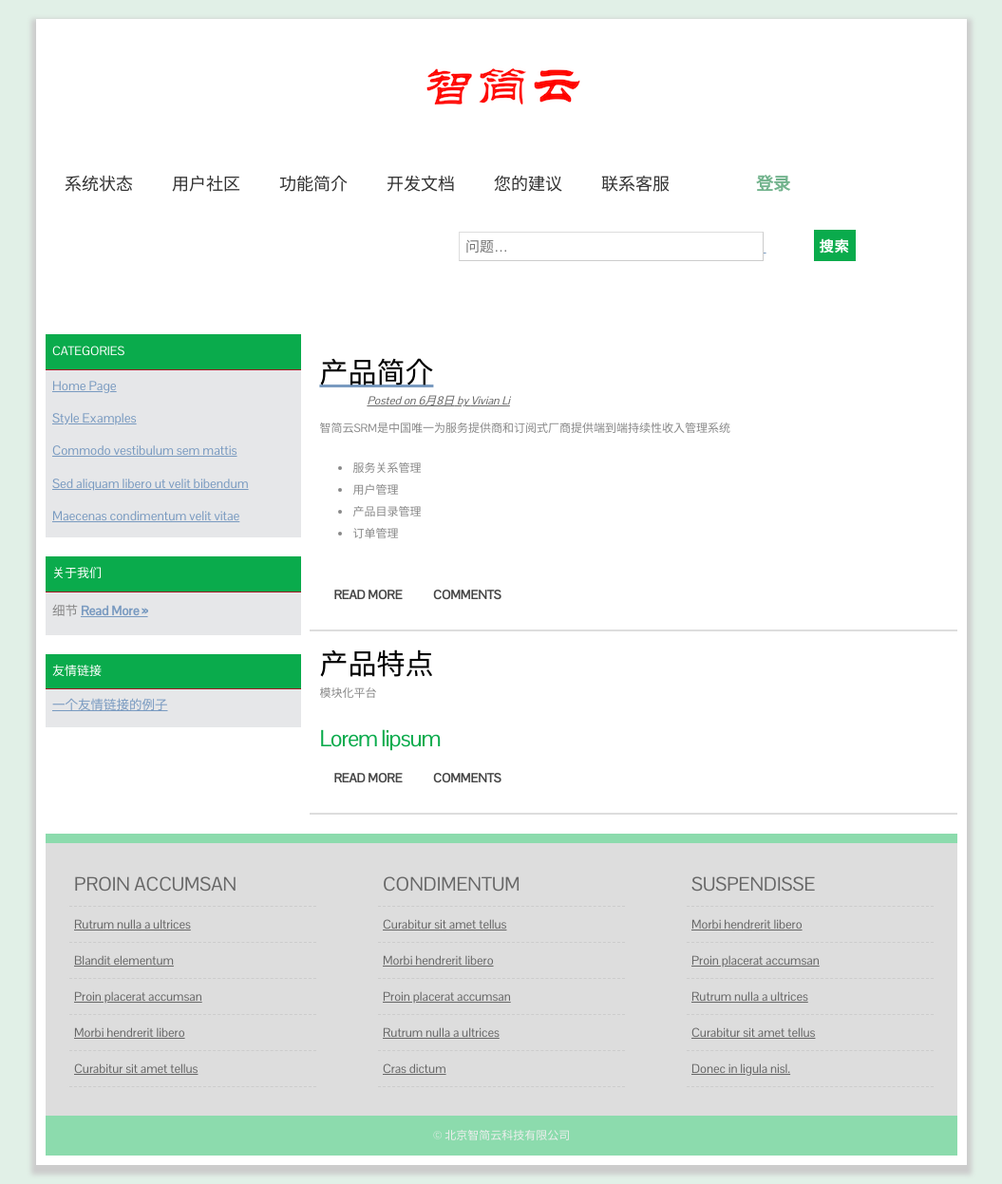
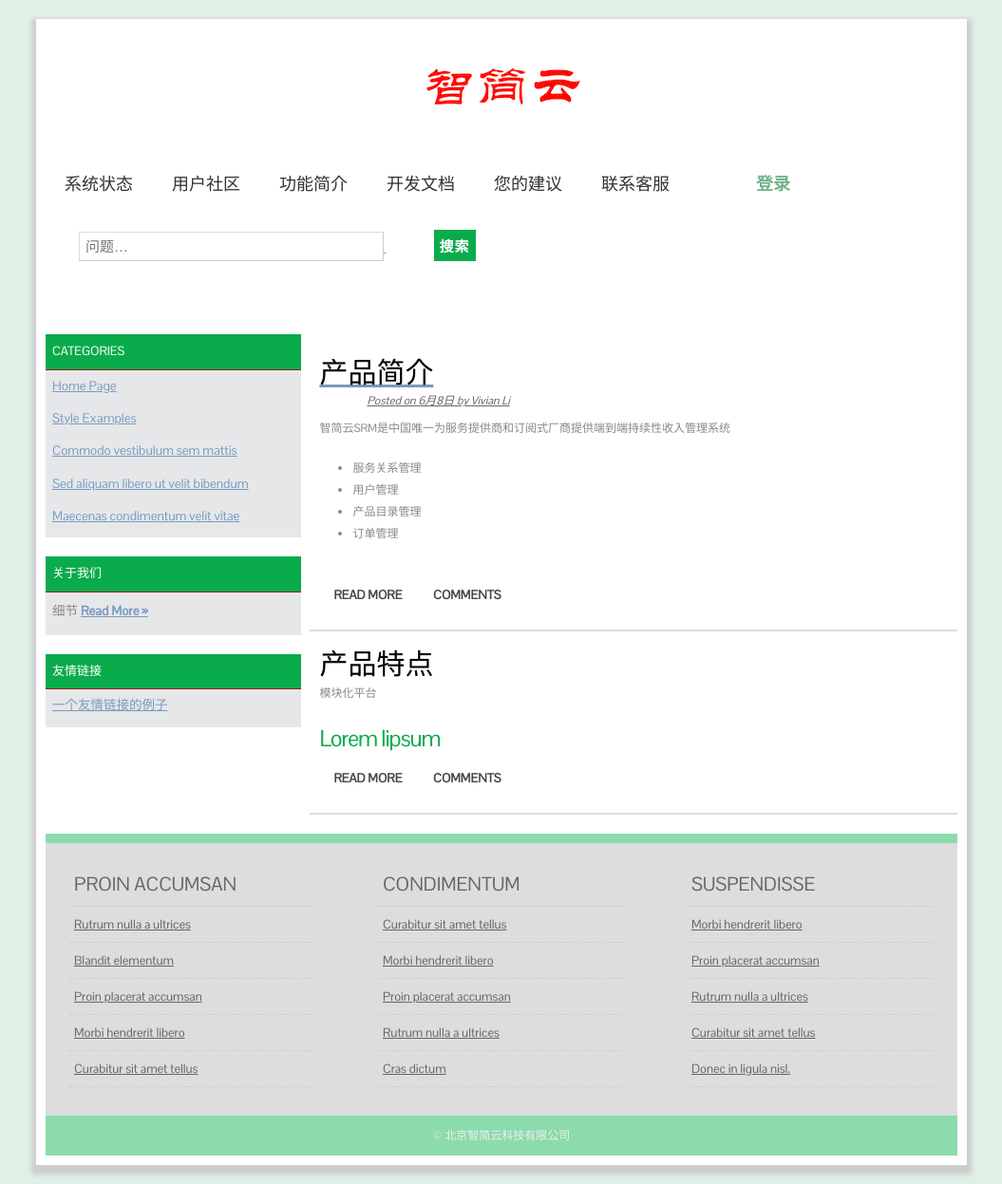
Before and after one commit to dreampivot/slipscloud.github.io, a Jekyll site: the page help/help-index.html, which Jekyll copies as it is, in a window 1280 px wide. Shown: the whole page at 95% size, without its empty margins (112-1167 px from the left). Built offline with Jekyll 4.4.1, drawn with Linux system fonts in a browser that asks for light colours.

Commit message:
Create help-index.html

```diff
--- a/help/help-index.html
+++ b/help/help-index.html
@@ -34,7 +34,7 @@
 
 
             <form method="get" class="searchform" action="#" >
-            <p><input type="search" style="margin-left: 400px;" class="search-field" placeholder="问题&hellip;" value="" name="s"  size="32"/>
+            <p><input type="search" class="search-field" placeholder="问题&hellip;" value="" name="s"  size="32"/>
 	    <input name="send" style="margin-left: 50px;" class="formbutton" value="搜索" type="submit" /></p>
      </ul>
 
```
